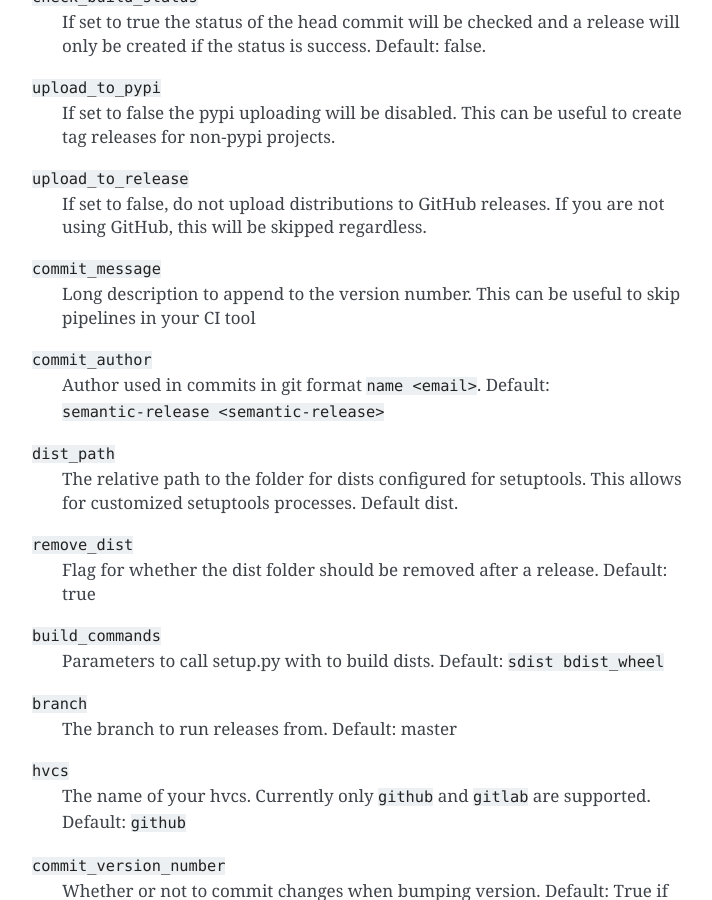
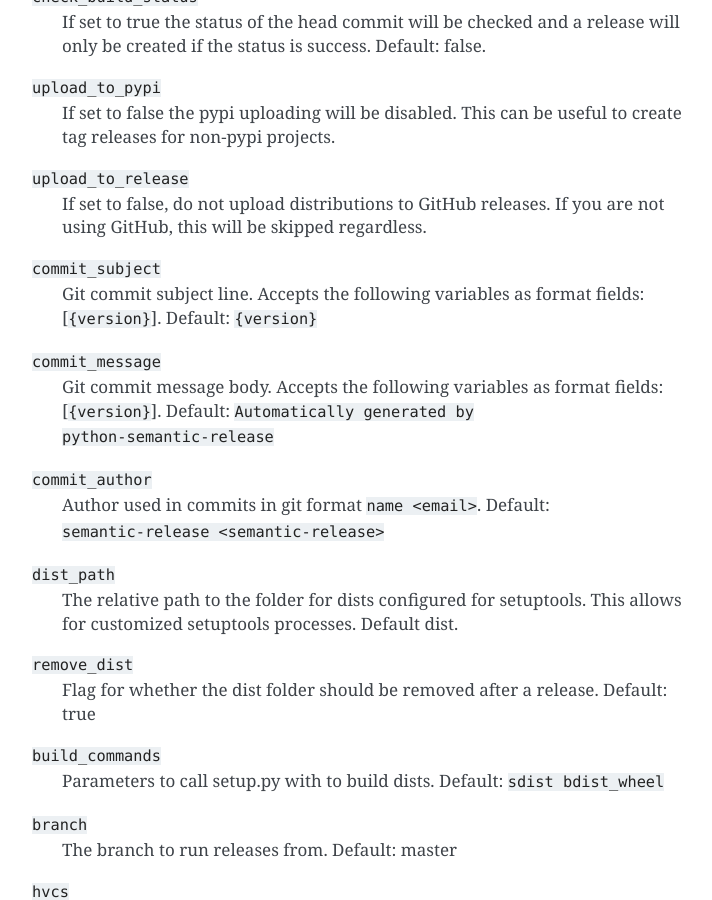
Before and after one commit to python-semantic-release/python-semantic-release, a Sphinx documentation site: the page built from docs/configuration.rst, in a window 1280 px wide and 900 px high, scrolled down 798 px. Shown: the whole window, without its empty margins (388-1100 px from the left). Built offline with Sphinx 7.4.7, drawn with Linux system fonts in a browser that asks for light colours; pages that are not in the unit, such as notebooks, are missing from menus.

Commit message:
feat: make commit message configurable (#184)

```diff
--- a/docs/configuration.rst
+++ b/docs/configuration.rst
@@ -43,9 +43,13 @@ Moreover, those configuration values can be overloaded with the ``-D`` option, l
     If set to false, do not upload distributions to GitHub releases. If you are not using
     GitHub, this will be skipped regardless.
 
+``commit_subject``
+    Git commit subject line. Accepts the following variables as format fields: [``{version}``].
+    Default: ``{version}``
+
 ``commit_message``
-    Long description to append to the version number. This can be useful to skip
-    pipelines in your CI tool
+    Git commit message body. Accepts the following variables as format fields: [``{version}``].
+    Default: ``Automatically generated by python-semantic-release``
 
 ``commit_author``
     Author used in commits in git format ``name <email>``. Default: ``semantic-release <semantic-release>``
```
Also changed, not shown: 3 other files.
